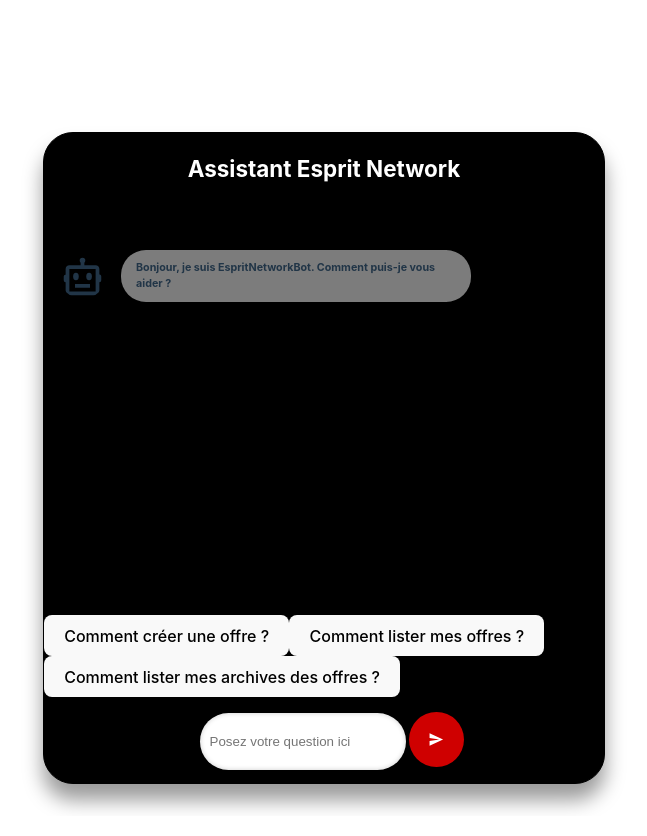
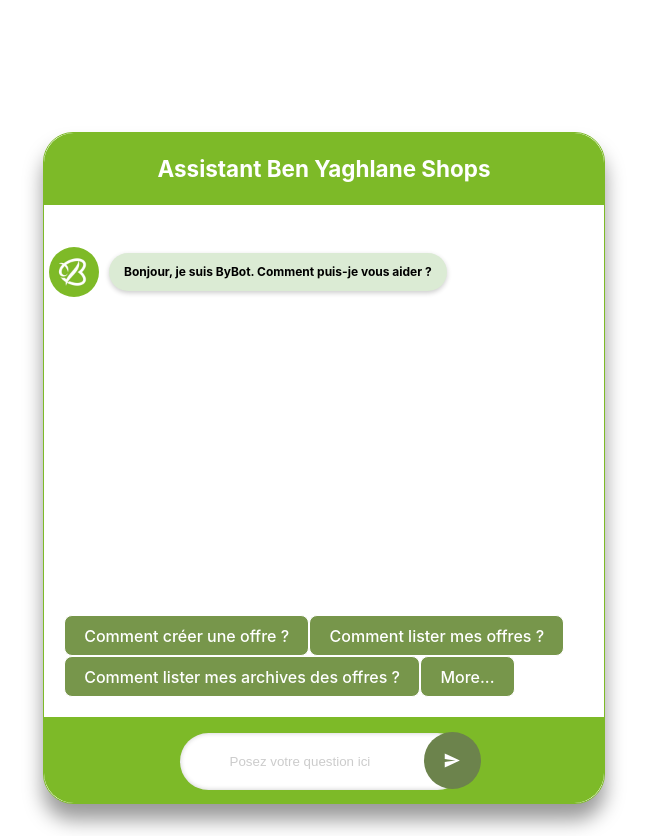
Before and after one commit to karimomrane/Chatbot-Rasa-Front-ReactJS, a React (Vite) app: page / in a window 1280 px wide. Shown: the whole page, without its empty margins (316-963 px from the left). Built offline with nearby package versions, Linux system fonts and the light colour scheme.

Commit message:
BY Style

```diff
--- a/src/chatBot.css
+++ b/src/chatBot.css
@@ -1,22 +1,49 @@
+/*button de click form*/
 .circleBtn {
-    height: 55px;
-    width: 55px;
+    height: 57px;
+    width: 57px;
     border-radius: 50%;
     margin: 5%;
-    margin-left: 20px;
+    margin-left: 15px;
     border: none;
-    background-color: #CF0000;
+    background-color: #6c834c;
     display: flex;
     align-items: center;
     justify-content: center;
     cursor: pointer;
-    transition: background-color 0.3s ease;
+    transition: background-color 0.3s ease, transform 0.2s ease-in-out;
+    outline: none; /* Add this line to remove the outline */
+
 }
 
 .circleBtn:hover {
-    background-color: #a30000;
+    background-color: #869f64;
 }
 
+.circleBtn:active {
+    transform: scale(0.95);
+}
+
+/* Remove outline on focus */
+.circleBtn:focus {
+    outline: none;
+}
+
+
+.chatbot-blur {
+    position: fixed;
+    top: 0;
+    left: 0;
+    width: 100%;
+    height: 100%;
+    background-color: rgba(0, 0, 0, 0.5);
+    backdrop-filter: blur(2px); /* Adjust the blur intensity as needed */
+    z-index: 998; /* Ensure the chatbot remains behind the modal */
+}
+
+
+
+/*input text*/
 .msginp {
     width: 100%;
     height: 55px;
@@ -24,29 +51,40 @@
     margin-top: 5px;
     margin-left: 5px;
     border: none;
-    padding-left: 10px;
+    padding-left: 50px;
     box-shadow: inset 0 0 5px rgba(0,0,0,0.2);
-    transition: border-color 0.3s ease-in-out;
+    transition: border-color 0.3s ease-in-out, box-shadow 0.3s ease-in-out;
 }
+
 
 .msginp:focus {
     border-color: #007bff;
     outline: none;
+    box-shadow: 0 0 10px rgba(0, 123, 255, 0.5);
 }
 
+.msginp::placeholder {
+    color: #ccc;
+    opacity: 1; /* Override default opacity */
+}
+
+/*footer*/
 .cola {
     height: 65px;
     width: 65px;
     padding-left: 0px;
 }
 
+/*l'espacement entre les messages end*/
 .msgalignend {
     display: flex;
     justify-content: flex-end;
     align-items: center;
-    margin: 10px 0;
+    margin: 5px 0;
 }
 
+
+/*l'espacement entre les messages start*/
 .msgalignstart {
     display: flex;
     justify-content: flex-start;
@@ -54,20 +92,37 @@
     margin: 10px 0;
 }
 
+
+.botImage {
+    height: 100%; /* Adjust as needed to fit the message height */
+    max-height: 50px; /* Example height, adjust as necessary */
+    border-radius: 50%;
+    margin-right: 10px;
+    margin-left:5px;
+}
+
+/*bot message and text*/
 .botmsg {
-    background-color: rgb(124, 124, 124);
+    background-color: #dbebd4;
+    color: #000000;
     padding: 10px 15px;
     border-radius: 25px;
-    max-width: 20rem;
+    max-width: 28rem;
     box-shadow: 0 2px 5px rgba(0, 0, 0, 0.2);
+    font-size: 12px; /* Adjust the font size as needed */
+
 }
 
+/*user message and text*/
 .usermsg {
-    background-color: #f1b7aa;
+    background-color: #7DBA28;
+    color: #fff;
     padding: 10px 15px;
     border-radius: 25px;
-    max-width: 20rem;
+    max-width: 28rem;
     box-shadow: 0 2px 5px rgba(0, 0, 0, 0.2);
+    font-size: 12px; /* Adjust the font size as needed */
+
 }
 
 /* Scrollbar styles */
@@ -81,22 +136,24 @@
 }
 
 ::-webkit-scrollbar-thumb {
-    background: #a09ea0;
+    background: #7DBA28;
     border-radius: 10px;
 }
 
 ::-webkit-scrollbar-thumb:hover {
-    background: #696769;
+    background: #68A022;
 }
 
+/*l'icone de bot*/
 .botIcon {
     font-size: 45px;
-    border: 1px solid black;
+    border: 1px solid rgb(0, 0, 0);
     border-radius: 50px;
     margin: 0 10px;
     padding: 5px;
 }
 
+/*l'icone de user*/
 .userIcon {
     font-size: 40px;
     border: 1px solid black;
@@ -105,26 +162,28 @@
     padding: 5px;
 }
 
+/*icone de send button */
 .sendBtn {
     font-size: 25px;
-    color: white;
+    color: rgb(255, 255, 255);
 }
 
-
 /* Card styles */
+/*card border*/
 .stylecard {
     max-width: 35rem;
-    border: 1px solid black;
+    border: 1px solid #7DBA28;
     padding: 0;
     border-radius: 30px;
     box-shadow: 0 16px 20px 0 rgba(0, 0, 0, 0.4);
-    background-color: #000000;
+    background-color: #fff;
 }
 
+/*card header*/
 .styleHeader {
     height: 4.5rem;
     border-radius: 30px 30px 0 0;
-    background-color: black;
+    background-color: #7DBA28;
     display: flex;
     align-items: center;
     justify-content: center;
@@ -132,30 +191,47 @@
     font-size: 1.2rem;
 }
 
+/*card footer*/
 .styleFooter {
-    border-top: 1px solid black;
+    border-top: 1px solid #7DBA28;
     border-radius: 0 0 30px 30px;
-    background-color: black;
+    background-color: #7DBA28;
     padding: 10px 0;
     display: flex;
     align-items: center;
     justify-content: center;
 }
-
+/*card body*/
 .styleBody {
     padding-top: 10px;
     height: 25rem;
     overflow-y: auto;
     overflow-x: hidden;
-    background-color: #000000;
+    background-color: #fff;
     border-radius: 0 0 30px 30px;
 }
 
 /* Button styles */
 .btn {
-    transition: background-color 0.3s ease;
+    background-color: #77964b;
+    color: white;
+    border: 1px solid ;
+    transition: background-color 0.3s ease, transform 0.2s ease-in-out;
+    outline: none; /* Remove outline */
 }
 
 .btn:hover {
-    background-color: #e0e0e0;
+    background-color: #87a660;
+    color: white;
+    transform: translateY(-1px);
+
 }
+
+.btn:active {
+    transform: translateY(0);
+}
+
+/* Remove outline on focus */
+.btn:focus {
+    outline: none;
+}
--- a/src/chatbotAi.jsx
+++ b/src/chatbotAi.jsx
@@ -1,5 +1,5 @@
 import './chatBot.css';
-import React, { useEffect, useState } from 'react';
+import React, { useEffect, useState, useCallback } from 'react';
 import { IoMdSend } from 'react-icons/io';
 import { BiBot, BiUser } from 'react-icons/bi';
 import { BsFillMicFill } from 'react-icons/bs';
@@ -8,10 +8,17 @@
     const [chat, setChat] = useState([]);
     const [inputMessage, setInputMessage] = useState('');
     const [botTyping, setBotTyping] = useState(false);
+    const [showMoreOptions, setShowMoreOptions] = useState(false);
+
+
+    const handleMoreClick = () => {
+        setShowMoreOptions(!showMoreOptions);
+    };
+
 
     useEffect(() => {
         const objDiv = document.getElementById('messageArea');
-        objDiv.scrollTop = objDiv.scrollHeight;
+        objDiv.scrollTo({ top: objDiv.scrollHeight, behavior: 'smooth' });
     }, [chat]);
 
     useEffect(() => {
@@ -21,12 +28,12 @@
     const sendWelcomeMessage = () => {
         const welcomeMessage = {
             sender: "bot",
-            msg: "Bonjour, je suis EspritNetworkBot. Comment puis-je vous aider ?"
+            msg: "Bonjour, je suis ByBot. Comment puis-je vous aider ?"
         };
         setChat([welcomeMessage]);
     }
 
-    const handleSubmit = (evt) => {
+    const handleSubmit = useCallback((evt) => {
         evt.preventDefault();
         const name = "montasser";
         const request_temp = { sender: "user", sender_id: name, msg: inputMessage.trim() };
@@ -39,10 +46,11 @@
         } else {
             window.alert("Veuillez entrer un message valide");
         }
-    }
+    }, [inputMessage]);
 
     const rasaAPI = async (name, msg) => {
-        await fetch('http://localhost:5005/webhooks/rest/webhook', {
+        try {
+            const response = await fetch('http://localhost:5005/webhooks/rest/webhook', {
                 method: 'POST',
                 headers: {
                     'Accept': 'application/json',
@@ -51,12 +59,11 @@
                 },
                 credentials: "same-origin",
                 body: JSON.stringify({ "sender": name, "message": msg }),
-        })
-            .then(response => response.json())
-            .then((response) => {
-                let botResponse = ''; // Initialize an empty string to store bot responses
-                if (response && response.length > 0) {
-                    botResponse = response.map(item => item.text).join('<br/>'); // Concatenate all bot responses into one string with newline characters
+            });
+            const data = await response.json();
+            let botResponse = '';
+            if (data && data.length > 0) {
+                botResponse = data.map(item => item.text).join('<br/>');
                 const message = {
                     sender: "bot",
                     msg: botResponse
@@ -64,24 +71,56 @@
                 setChat(chat => [...chat, message]);
             }
             setBotTyping(false);
-            });
+        } catch (error) {
+            console.error('Error:', error);
+            setBotTyping(false);
+        }
     }
 
-
-    const handleQuestionClick = (question) => {
+    const handleQuestionClick = useCallback((question) => {
         const name = "montasser";
         setChat(chat => [...chat, { sender: "user", sender_id: name, msg: question }]);
         setBotTyping(true);
         rasaAPI(name, question);
-    }
+        setShowMoreOptions(false)
+    }, []);
 
     return (
         <div style={{ marginTop: "100px" }}>
+            {showMoreOptions && (
+                <>
+                    <div className="modal" style={{ padding: "30px", position: 'fixed', top: '50%', left: '50%', transform: 'translate(-50%, -50%)', zIndex: 999, backgroundColor: '#ffffff' }}>
+                        <div className="modal-dialog modal-dialog-centered" role="document">
+                            <div className="modal-content">
+                                <div className="modal-header">
+                                    <h2 className="modal-title text-center">More Options</h2>
+                                    <button type="button" className="close" onClick={handleMoreClick} style={{ position: 'absolute', right: '15px', top: '15px', border: '1px solid black' }}>
+                                        <span aria-hidden="true">&times;</span>
+                                    </button>
+                                </div>
+                                <div className="modal-body">
+                                    <button className="btn btn-outline-light mx-2 my-2" onClick={() => handleQuestionClick("Another question 1")}>Another question 1</button>
+                                    <button className="btn btn-outline-light mx-2 my-2" onClick={() => handleQuestionClick("Another question 2")}>Another question 2</button>
+                                    <button className="btn btn-outline-light mx-2 my-2" onClick={() => handleQuestionClick("Another question 3")}>Another question 3</button>
+                                </div>
+                            </div>
+                        </div>
+                    </div>
+                    <div className="chatbot-blur"></div>
+                </>
+            )}
+
+
+
+
+
+
+
             <div className="container">
                 <div className="row justify-content-center">
                     <div className="card stylecard">
                         <div className="cardHeader styleHeader">
-                            <h3>Assistant Esprit Network</h3>
+                            <h3>Assistant Ben Yaghlane Shops</h3>
                         </div>
                         <div className="cardBody styleBody" id="messageArea">
                             <div className="row msgarea">
@@ -90,7 +129,8 @@
                                         {user.sender === 'bot' ?
                                             (
                                                 <div className='msgalignstart'>
-                                                    <BiBot className="botIcon" /><h6 className='botmsg' dangerouslySetInnerHTML={{ __html: user.msg }} />
+                                                    <img src="/src/assets/yaghlane.jpg" alt="bot" className="botImage" />
+                                                    <h6 className='botmsg' dangerouslySetInnerHTML={{ __html: user.msg }} />
                                                 </div>
                                             )
                                             : (
@@ -104,11 +144,15 @@
                                 {botTyping ? <h6>Bot saisie....</h6> : null}
                             </div>
                         </div>
-                        <div className="col-12 mx-4 my-2">
-                            <button className="btn btn-outline-dark mx-2" onClick={() => handleQuestionClick("Comment créer une offre ?")}>Comment créer une offre ?</button>
-                            <button className="btn btn-outline-dark mx-2 my-1" onClick={() => handleQuestionClick("Comment lister mes offres ?")}>Comment lister mes offres ?</button>
-                            <button className="btn btn-outline-dark mx-2 my-1" onClick={() => handleQuestionClick("Comment lister mes archive ?")}>Comment lister mes archives des offres ?</button>
+
+                        <div className="col-12 mx-4" style={{ marginBottom: "20px", marginLeft: "20px" }}>
+                            <button className="btn btn-outline-light mx-2" onClick={() => handleQuestionClick("Comment créer une offre ?")}>Comment créer une offre ?</button>
+                            <button className="btn btn-outline-light mx-2 my-2" onClick={() => handleQuestionClick("Comment lister mes offres ?")}>Comment lister mes offres ?</button>
+                            <button className="btn btn-outline-light mx-2 my-2" onClick={() => handleQuestionClick("Comment lister mes archive ?")}>Comment lister mes archives des offres ?</button>
+                            <button className="btn btn-outline-light mx-2 my-2" onClick={handleMoreClick}>More...</button>
                         </div>
+
+
                         <div className="cardFooter styleFooter">
                             <div className="row">
                                 <form style={{ display: 'flex', width: '100%' }} onSubmit={handleSubmit}>
@@ -116,7 +160,7 @@
                                         <input onChange={e => setInputMessage(e.target.value)} value={inputMessage} placeholder='Posez votre question ici' type="text" className="msginp" />
                                     </div>
                                     <div className="col-2 cola">
-                                        <button type="submit" className="circleBtn"><IoMdSend className="sendBtn" /></button>
+                                        <button type="submit" className="circleBtn" aria-label="Send message"><IoMdSend className="sendBtn" /></button>
                                     </div>
                                 </form>
                             </div>
```
Also changed, not shown: src/assets/yaghlane.jpg (added). Lines whose indentation alone changed are shown as unchanged.
